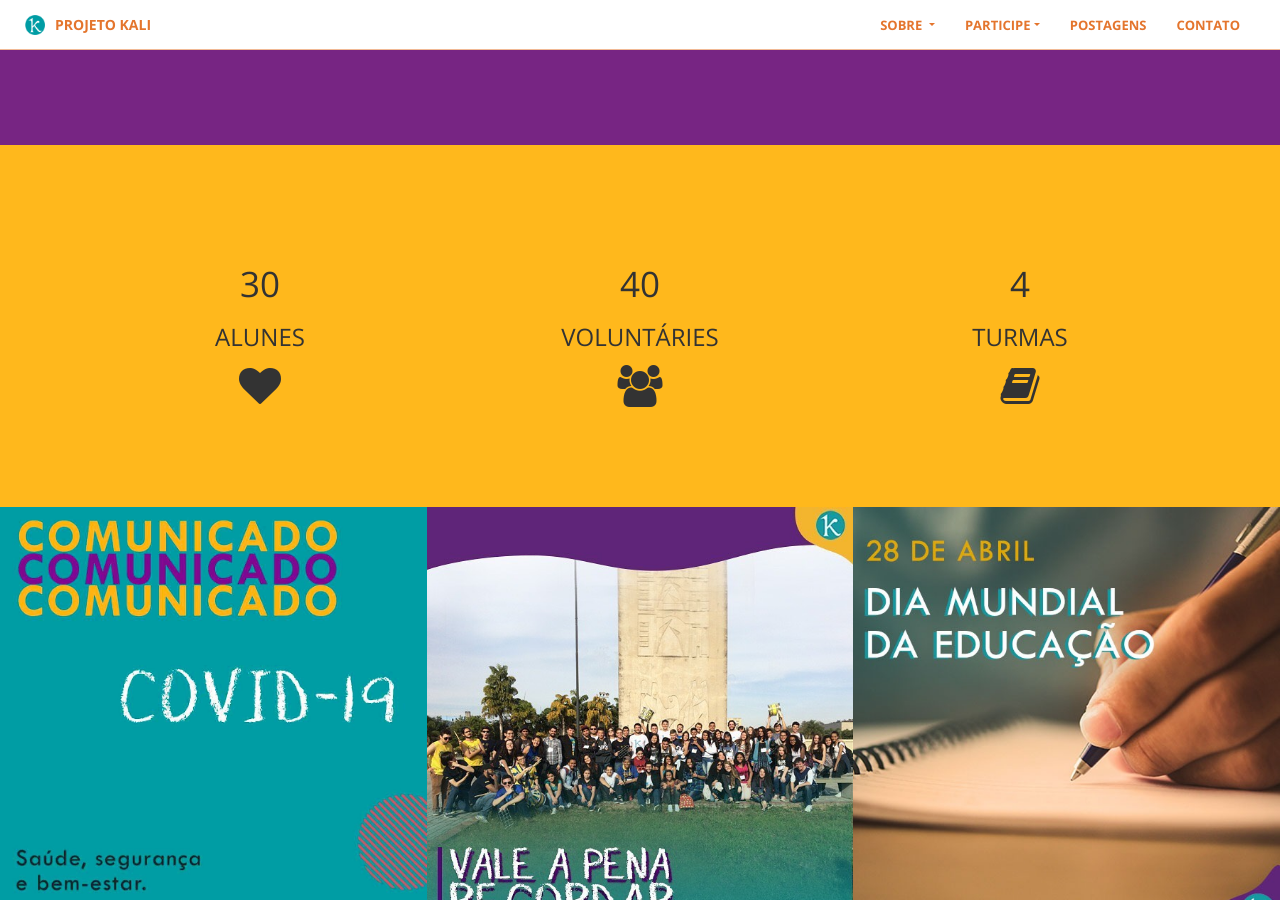
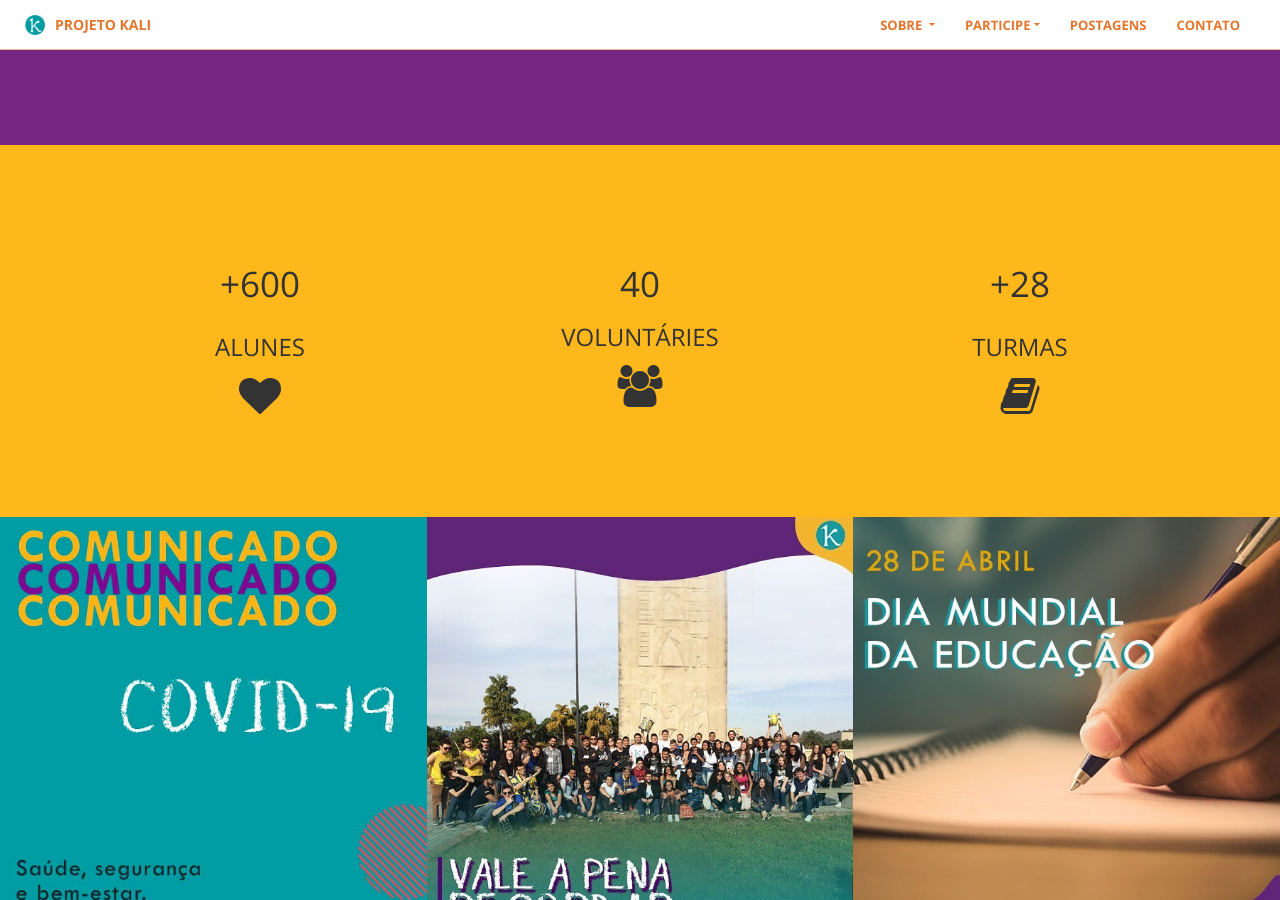
Before and after one commit to projetokali/projetokali.github.io, a Jekyll site: the page built from index.html, in a window 1280 px wide and 900 px high, scrolled down 864 px. Built offline with Jekyll 4.4.1, drawn with Linux system fonts in a browser that asks for light colours.

Commit message:
Adiciona numeros acumulados

```diff
--- a/_config.yml
+++ b/_config.yml
@@ -15,8 +15,8 @@ form_inscricao_voluntarios: "https://www.google.com/forms/about/"
 form_inscricao_alunos: "https://www.google.com/forms/about/"
 
 n_voluntaries: "40"
-n_alunes: "30"
-n_turmas: "4"
+n_alunes: "600"
+n_turmas: "28"
 
 # Build settings
 markdown: kramdown
--- a/_includes/numbers.html
+++ b/_includes/numbers.html
@@ -3,7 +3,9 @@
         <div class="row">
             <div class="col-md-4 text-center">
                 <div class="wow flipInY" data-wow-delay="0.1s">
-                    <h1 id="counterAlunes" count-to={{site.n_alunes}} ></h1>
+                    <div class="d-flex flex-row justify-content-center">
+                        <h1>+</h1><h1 id="counterAlunes" count-to={{site.n_alunes}} ></h1>
+                    </div>
                     <h3 class="text-uppercase">Alunes</h3>
                     <i class="mt-2 fa fa-heart fa-3x"></i>
                 </div>
@@ -17,7 +19,10 @@
             </div>
             <div class="col-md-4 text-center">
                 <div class="wow flipInY" data-wow-delay="0.3s">
-                    <h1 id="counterTurmas" count-to={{site.n_turmas}}></h1>
+                    <div class="d-flex flex-row justify-content-center">
+                        <h1>+</h1>
+                        <h1 id="counterTurmas" count-to={{site.n_turmas}}></h1>
+                    </div>
                     <h3 class="text-uppercase">Turmas</h3>
                     <i class="mt-2 fa fa-book fa-3x"></i>
                 </div>
```
